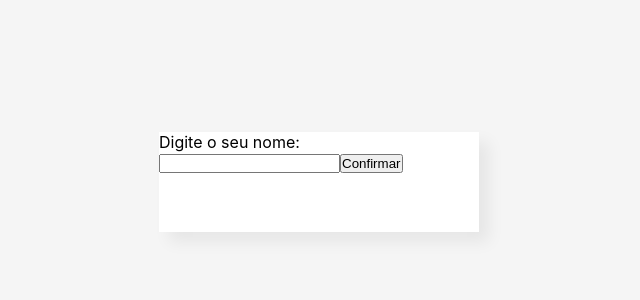
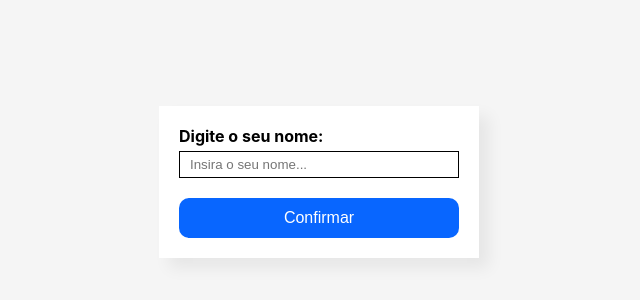
Before and after one commit to Joa0Gustav0/ReactJS, a React (Create React App) app in the folder ex002/: page / in a window 1280 px wide. Shown: the part 218-518 px from the top of the page, without its empty margins (321-961 px from the left). Built offline with nearby package versions, Linux system fonts and the light colour scheme.

Commit message:
📚 Studying React | Components

```diff
--- a/ex002/src/App.css
+++ b/ex002/src/App.css
@@ -16,9 +16,49 @@ body{
   left: 50%;
   transform: translate(-50%, -50%);
 
-  width: 100%;
-  height: 100px;
+  width: calc(100% - 40px);
+  padding: 20px;
   max-width: 320px;
   background-color: white;
   box-shadow: 10px 10px 15px rgba(0, 0, 0, 0.062);
 }
+
+.input-label{
+  display: flex;
+  flex-wrap: nowrap;
+  flex-direction: column;
+
+  gap: 5px;
+  margin-bottom: 20px;
+}
+.input-label > h1{
+  font-size: 1em;
+}
+#name-input{
+  width: 100%;
+  padding: 5px 10px;
+  border: 1px solid black;
+}
+
+#confirm-button{
+  transition: all .1s;
+  border: 0;
+  width: 100%;
+  height: 40px;
+  outline: none;
+  color: white;
+  font-size: 1em;
+  background-color: #0866FF;
+  border-radius: 10px;
+  box-shadow: 0px 0px 0px #074ec0;
+}
+#confirm-button:hover{
+  cursor: pointer;
+  transform: translateY(-5px);
+  box-shadow: 0px 5px 0px #074ec0;
+}
+#confirm-button:active{
+  color: rgba(255, 255, 255, 0.5);
+  transform: translateY(0px);
+  box-shadow: 0px 0px 0px #074ec0;
+}
--- a/ex002/src/components/DefaultInput.js
+++ b/ex002/src/components/DefaultInput.js
@@ -1,7 +1,8 @@
 function DefaultInput(){
     return (
-        <label for="input-input">
-            Digite o seu nome: <input type="text"></input>
+        <label for="name-input" className="input-label">
+            <h1>Digite o seu nome:</h1>
+            <input type="text" id="name-input" placeholder="Insira o seu nome..." autoComplete="off" maxLength="20"></input>
         </label>
     )
 }
--- a/ex002/src/components/SubmitButton.jsx
+++ b/ex002/src/components/SubmitButton.jsx
@@ -1,6 +1,6 @@
 function SubmitButton(){
     return (
-        <input type="button" value="Confirmar" />
+        <input type="button" id="confirm-button" value="Confirmar"/>
     )
 }
 
```
